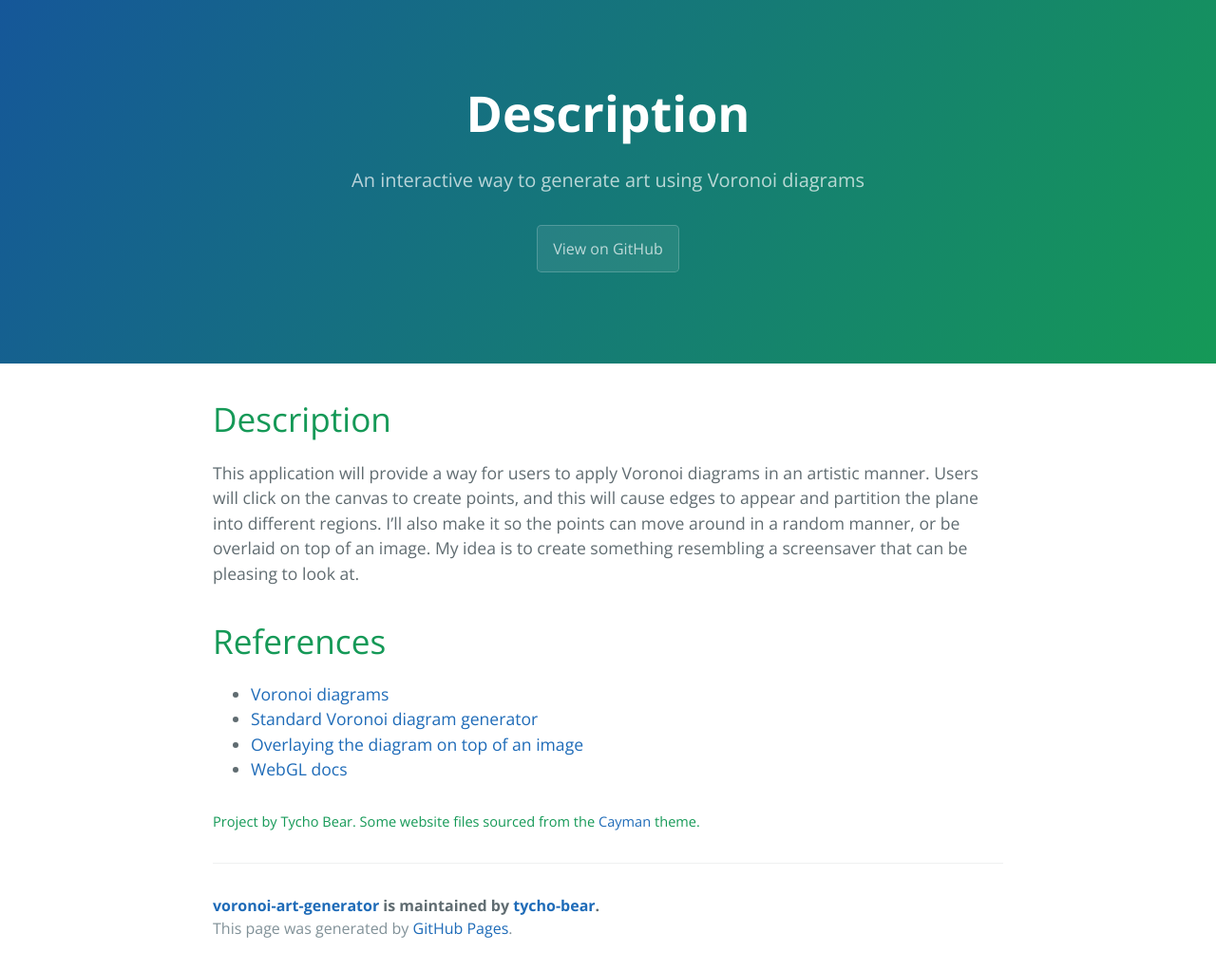
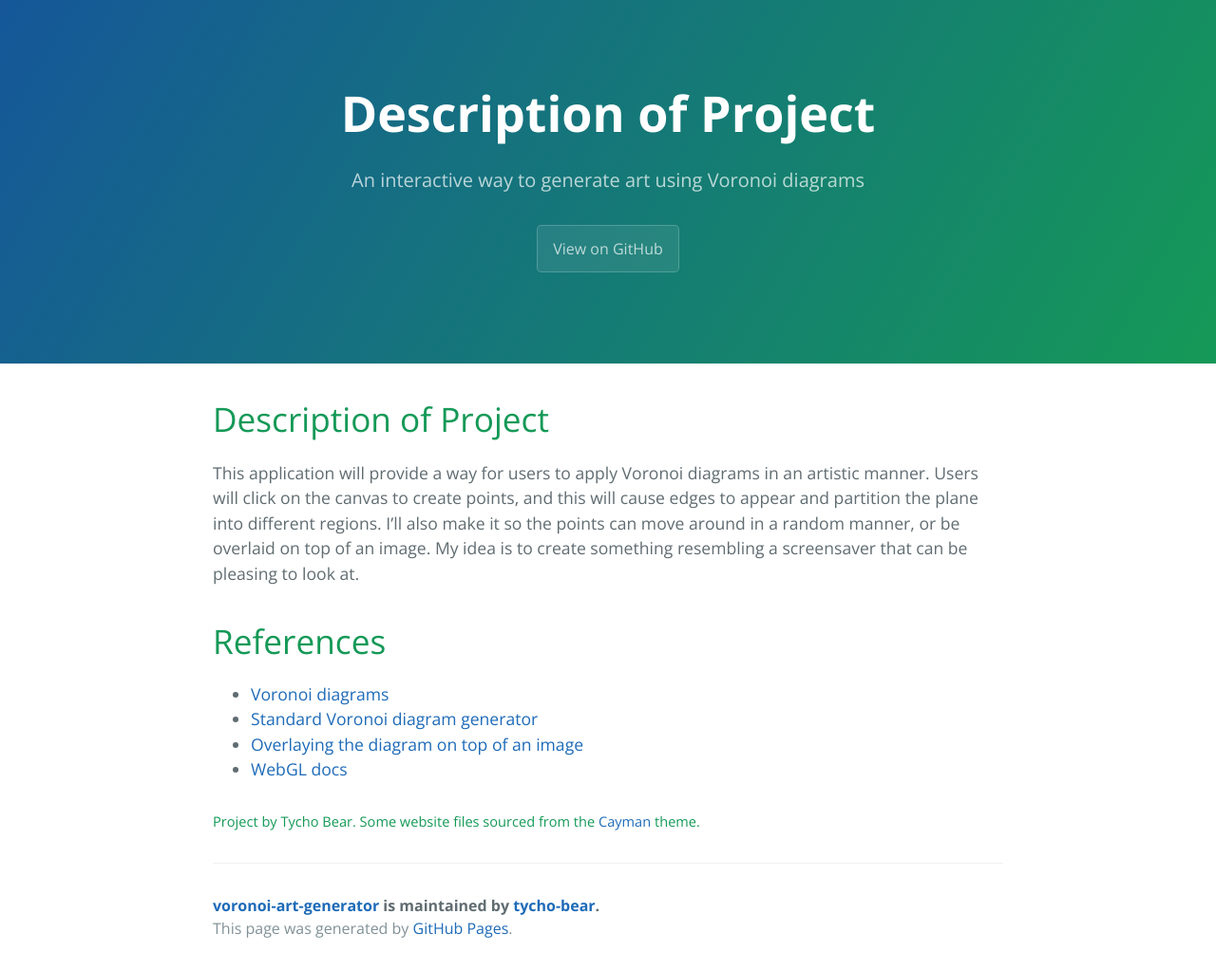
Before and after one commit to tycho-bear/voronoi-art-generator, a Jekyll site: the page built from index.md, in a window 1280 px wide. Shown: the whole page at 95% size. Built offline with Jekyll 4.4.1, drawn with Linux system fonts in a browser that asks for light colours; our own code applies the rules of GitHub Pages for plain Markdown files.

Commit message:
Updating index to troubleshoot deployment on GitHub pages

```diff
--- a/index.md
+++ b/index.md
@@ -2,7 +2,7 @@
 layout: default
 ---
 
-# Description
+# Description of Project
 
 This application will provide a way for users to apply Voronoi diagrams in an artistic manner. Users will click on the canvas to create points, and this will cause edges to appear and partition the plane into different regions. I’ll also make it so the points can move around in a random manner, or be overlaid on top of an image. My idea is to create something resembling a screensaver that can be pleasing to look at.
 
```
